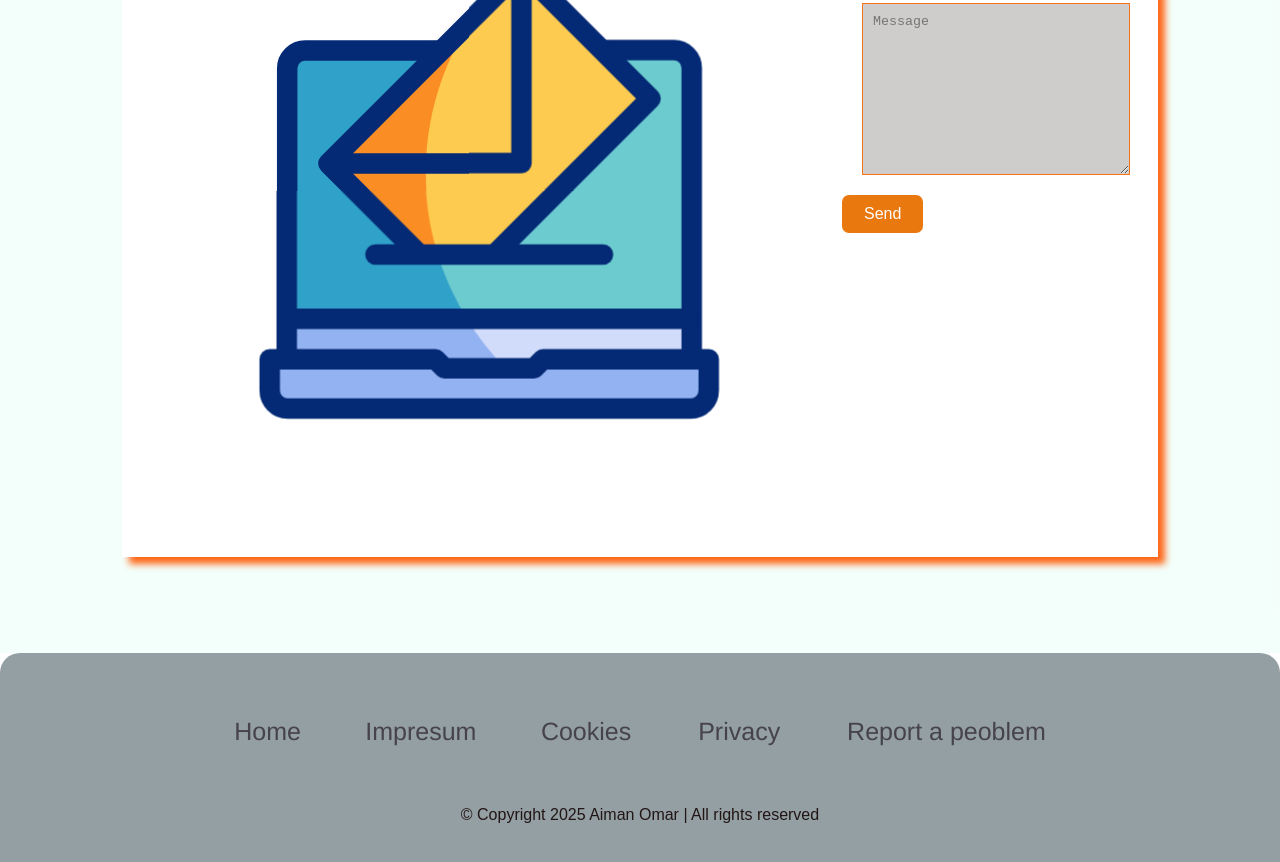
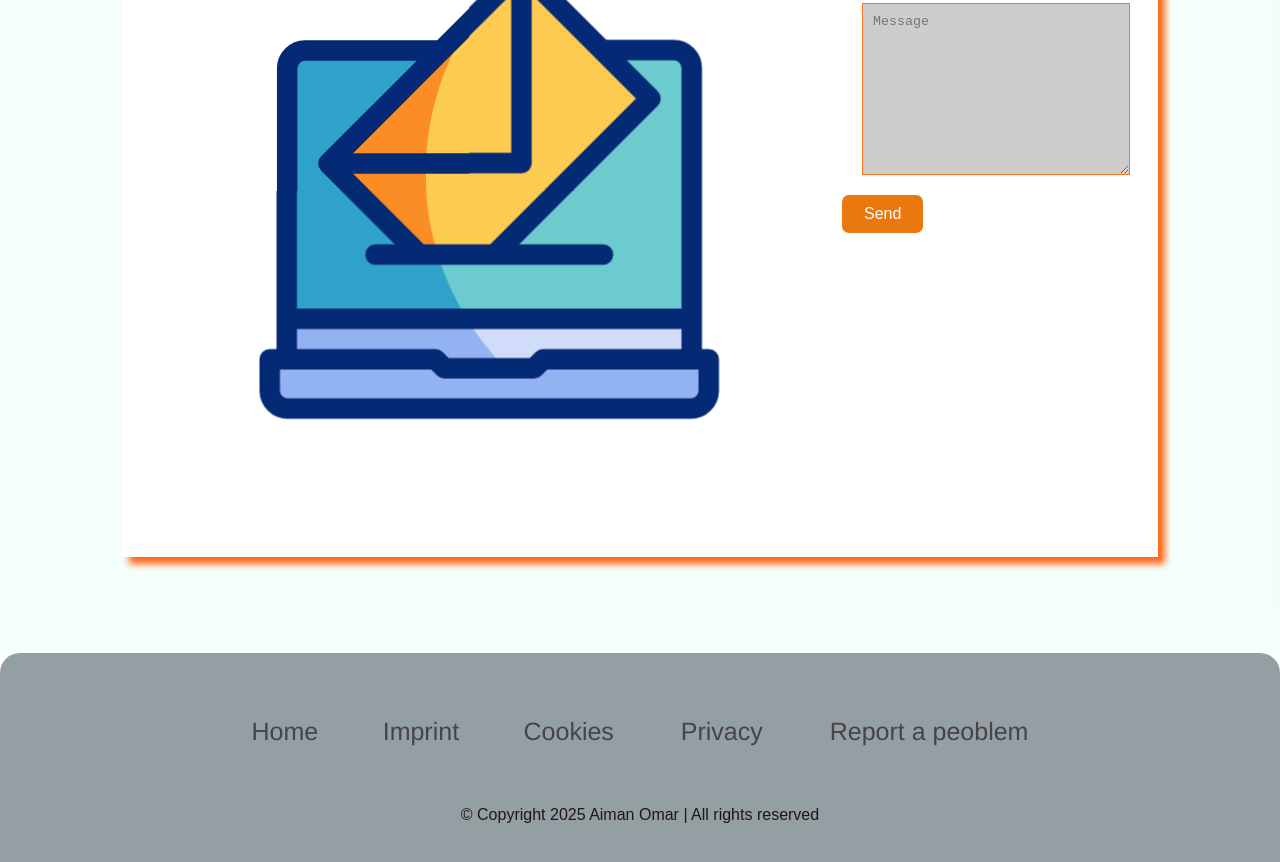
Before and after one commit to Ayman-BK/aimanWebsite, a plain HTML site: page index.html in a window 1280 px wide. Shown: the part 3958-4820 px from the top of the page. Drawn offline with Linux system fonts and the light colour scheme.

Commit message:
BK
15 change

```diff
--- a/index.html
+++ b/index.html
@@ -197,7 +197,7 @@
     <footer id="footer">
         <p class="footer-nav">
             <a href="index.html">Home</a>
-            <a href="impressum.html" target="_blank">Impresum</a>
+            <a href="impressum.html" target="_blank">Imprint</a>
             <a href="cookies.html" target="_blank" >Cookies </a>
             <a href="privacy.html" target="_blank">Privacy </a>
             <a href="reportAProblem.html" target="_blank">Report a peoblem</a>
```
